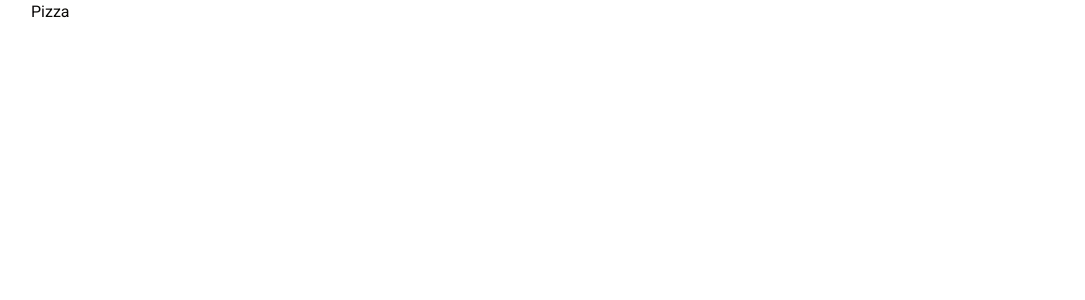
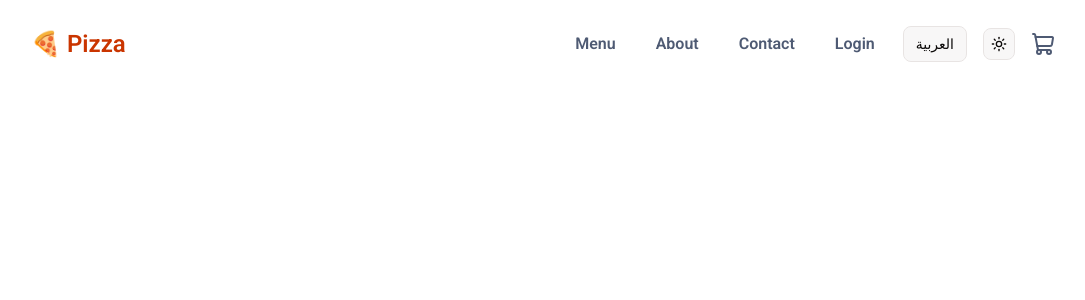
Before and after one commit to Mahmoud-Ragab-Khalifa/Pizza-Station, a Next.js app: page / in a window 1280 px wide. Shown: the top 300 px of the page, without its empty margins (97-1182 px from the left). Built offline with nearby package versions, Linux system fonts and the light colour scheme.

Commit message:
create the main responsive header structure

```diff
--- a/src/app/globals.css
+++ b/src/app/globals.css
@@ -57,9 +57,9 @@
   --primary-foreground: oklch(0.98 0.016 73.684);
   --secondary: oklch(0.967 0.001 286.375);
   --secondary-foreground: oklch(0.21 0.006 285.885);
-  --muted: oklch(0.96 0.002 17.2);
+  --muted: oklch(81.809% 0.00558 16.354);
   --muted-foreground: oklch(0.547 0.021 43.1);
-  --accent: oklch(0.96 0.002 17.2);
+  --accent: oklch(0.467 0.043 264.9);
   --accent-foreground: oklch(0.214 0.009 43.1);
   --destructive: oklch(0.577 0.245 27.325);
   --border: oklch(0.922 0.005 34.3);
@@ -94,9 +94,9 @@
   --primary-foreground: oklch(0.98 0.016 73.684);
   --secondary: oklch(0.274 0.006 286.033);
   --secondary-foreground: oklch(0.985 0 0);
-  --muted: oklch(0.268 0.011 36.5);
+  --muted: oklch(23.259% 0.00362 48.285);
   --muted-foreground: oklch(0.714 0.014 41.2);
-  --accent: oklch(0.268 0.011 36.5);
+  --accent: oklch(64.972% 0.01508 34.065);
   --accent-foreground: oklch(0.986 0.002 67.8);
   --destructive: oklch(0.704 0.191 22.216);
   --border: oklch(1 0 0 / 10%);
@@ -155,3 +155,34 @@ html[lang="en"] div[role="dialog"] button {
   left: auto !important;
   right: 24px !important;
 }
+
+/* ANIMATIONS  */
+
+.animate-fade-in-lg {
+  animation: fade-in 0.8s ease-out both;
+}
+
+.animate-fade-in-md {
+  animation: fade-in 0.5s ease-out both;
+}
+
+.animate-fade-in-sm {
+  animation: fade-in 0.3s ease-out both;
+}
+
+@keyframes fade-in {
+  from {
+    opacity: 0;
+    transform: translateY(20px);
+    filter: blur(10px);
+  }
+  to {
+    opacity: 1;
+    transform: translateY(0);
+    filter: blur(0);
+  }
+}
+
+.no-scrollbar::-webkit-scrollbar {
+  display: none;
+}
--- a/src/app/layout.tsx
+++ b/src/app/layout.tsx
@@ -7,7 +7,7 @@ import Header from "@/components/Header";
 const roboto = Roboto({
   subsets: ["latin"],
   variable: "--font-sans",
-  weight: ["400", "500", "700"],
+  weight: ["400", "500", "600", "700"],
   preload: true,
 });
 
--- /dev/null
+++ b/src/components/Header/Navbar.tsx
@@ -0,0 +1,51 @@
+"use client";
+
+import { Menu, Sun } from "lucide-react";
+import Link from "../Link";
+import { NAV_LINKS } from "@/constants/navigation";
+import { Button } from "../ui/button";
+import { useState } from "react";
+
+const Navbar = () => {
+  const [isOpenMenu, setIsOpenMenu] = useState(false);
+
+  return (
+    <nav>
+      <ul
+        className={`z-50 flex flex-col md:flex-row absolute inset-s-0 md:inset-auto md:top-auto w-full md:w-auto md:static md:items-center gap-4 py-5 md:p-0 transition-all duration-500 top-full overflow-hidden ${isOpenMenu ? "max-h-64" : "max-h-0 md:max-h-full p-0!"} bg-muted md:bg-transparent`}
+      >
+        {NAV_LINKS.map(({ title, href }) => (
+          <li key={href}>
+            <Link
+              href={href}
+              className="px-4 block md:px-3 py-2 font-semibold text-accent hover:text-primary transition-colors duration-300"
+            >
+              {title}
+            </Link>
+          </li>
+        ))}
+
+        <div className="flex items-center absolute inset-e-0 bottom-6 gap-4 mx-4  md:hidden md:p-0 md:m-0">
+          <Button variant={"outline"} className="rounded-md">
+            العربية
+          </Button>
+
+          <Button variant={"outline"} size={"icon-sm"} className="rounded-md">
+            <Sun />
+          </Button>
+        </div>
+      </ul>
+
+      <Button
+        variant={"outline"}
+        size={"icon"}
+        className="text-accent md:hidden rounded-md"
+        onClick={() => setIsOpenMenu(!isOpenMenu)}
+      >
+        <Menu />
+      </Button>
+    </nav>
+  );
+};
+
+export default Navbar;
--- a/src/components/Header/index.tsx
+++ b/src/components/Header/index.tsx
@@ -1,10 +1,37 @@
+import { Routes } from "@/constants/enums";
 import Link from "../Link";
+import Navbar from "./Navbar";
+import { Button } from "../ui/button";
+import { ShoppingCart, Sun } from "lucide-react";
 
 const Header = () => {
   return (
-    <header>
-      <div className="container">
-        <Link href={"/"}>Pizza</Link>
+    <header className="py-4 md:py-6 relative">
+      <div className="container flex items-center">
+        <Link
+          href={Routes.ROOT}
+          className="text-primary font-semibold text-2xl z-50"
+        >
+          🍕 Pizza
+        </Link>
+
+        <div className="flex-1 flex items-center justify-end gap-4 z-50">
+          <Navbar />
+
+          <Button variant={"outline"} className="hidden md:flex rounded-md">
+            العربية
+          </Button>
+
+          <Button
+            variant={"outline"}
+            size={"icon-sm"}
+            className="hidden md:flex rounded-md"
+          >
+            <Sun />
+          </Button>
+
+          <ShoppingCart className="text-accent" />
+        </div>
       </div>
     </header>
   );
--- a/src/constants/enums.ts
+++ b/src/constants/enums.ts
@@ -20,15 +20,15 @@ export enum Routes {
 }
 
 export enum Pages {
-  LOGIN = "signin",
-  Register = "signup",
-  FORGOT_PASSWORD = "forgot-password",
-  CATEGORIES = "categories",
-  MENU_ITEMS = "menu-items",
-  USERS = "users",
-  ORDERS = "orders",
-  NEW = "new",
-  EDIT = "edit",
+  LOGIN = "/signin",
+  Register = "/signup",
+  FORGOT_PASSWORD = "/forgot-password",
+  CATEGORIES = "/categories",
+  MENU_ITEMS = "/menu-items",
+  USERS = "/users",
+  ORDERS = "/orders",
+  NEW = "/new",
+  EDIT = "/edit",
 }
 
 export enum InputTypes {
--- /dev/null
+++ b/src/constants/navigation.ts
@@ -0,0 +1,25 @@
+import { Pages, Routes } from "./enums";
+
+type NavLink = {
+  title: string;
+  href: string;
+};
+
+export const NAV_LINKS: NavLink[] = [
+  {
+    title: "Menu",
+    href: Routes.MENU,
+  },
+  {
+    title: "About",
+    href: Routes.ABOUT,
+  },
+  {
+    title: "Contact",
+    href: Routes.CONTACT,
+  },
+  {
+    title: "Login",
+    href: `${Routes.AUTH}${Pages.LOGIN}`,
+  },
+];
```
